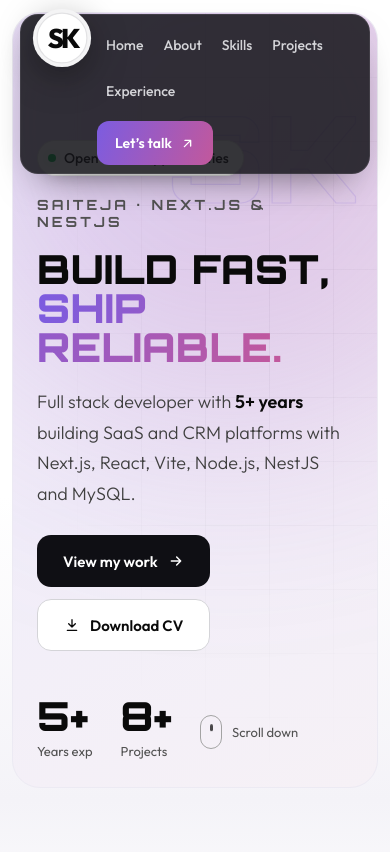
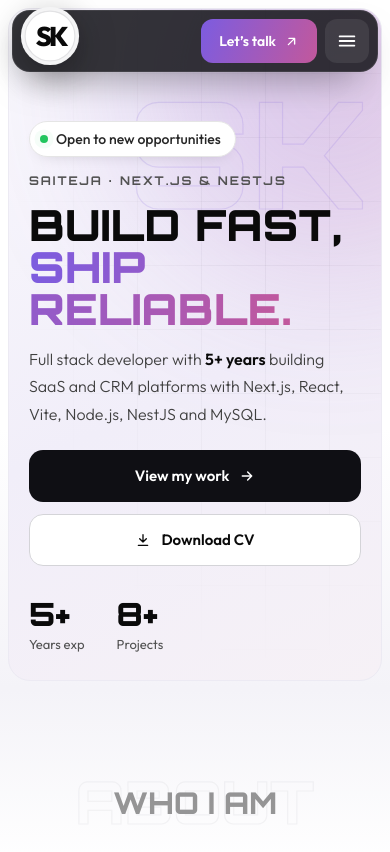
Before and after one commit to saitejak-dev26/portfolio, a Next.js app: page / in a window 390 px wide. Shown: the top 852 px of the page. Built offline with nearby package versions, Linux system fonts and the light colour scheme.

Commit message:
mobile responsive

```diff
--- a/app/globals.css
+++ b/app/globals.css
@@ -114,10 +114,25 @@ button, input, select, textarea { font: inherit; }
 .logo { position: absolute; left: 12px; top: -6px; }
 .logo svg { display: block; filter: drop-shadow(0 10px 18px rgba(0, 0, 0, 0.35)); transition: transform 0.6s var(--ease); }
 .logo:hover svg { transform: rotate(-8deg) scale(1.05); }
-@media (max-width: 720px) {
-  .nav-bar { padding-left: 76px; }
+.nav-toggle {
+  display: none; align-items: center; justify-content: center; width: 44px; height: 44px; padding: 0;
+  border: 0; border-radius: 12px; background: rgba(255, 255, 255, 0.08); color: #fff; cursor: pointer;
+  transition: background-color 0.25s;
+}
+.nav-toggle:hover { background: rgba(255, 255, 255, 0.16); }
+@media (max-width: 860px) {
+  .nav { top: 10px; padding: 0 12px; }
+  .nav-bar { padding: 8px 8px 8px 76px; }
+  .logo { left: 8px; top: -4px; }
   .logo svg { width: 60px; height: 60px; }
-  .nav-links a { padding: 10px 9px; font-size: 14px; }
+  .nav-cta { margin-left: auto; }
+  .nav-toggle { display: flex; }
+  .nav-links { display: none; order: 3; flex-basis: calc(100% + 68px); flex-direction: column; gap: 2px; padding: 8px 0 4px; margin-left: -68px; }
+  .nav-bar.open .nav-links { display: flex; }
+  .nav-links a { padding: 12px 14px; font-size: 16px; }
+}
+@media (max-width: 380px) {
+  .nav-cta { padding: 12px 14px; font-size: 13px; }
 }
 
 /* ─────────────────────────────────────────────────────────────
@@ -260,7 +275,7 @@ button, input, select, textarea { font: inherit; }
   transition: background-color 0.25s, color 0.25s, transform 0.3s var(--ease);
 }
 .arw:hover { background: var(--ink); color: #fff; transform: scale(1.06); }
-.track { display: flex; gap: 20px; transition: transform 0.8s var(--ease); }
+.track { --track-gap: 20px; display: flex; gap: var(--track-gap); transition: transform 0.8s var(--ease); }
 .pcard {
   flex: none; width: min(380px, 82vw); border-radius: 24px; border: 1px solid var(--line); background: #fff;
   overflow: hidden; display: flex; flex-direction: column;
@@ -385,3 +400,79 @@ textarea.fin { line-height: 1.6; resize: vertical; }
 .footer { max-width: 1180px; margin: 0 auto; padding: 24px 24px 32px; display: flex; flex-wrap: wrap; align-items: center; justify-content: space-between; gap: 12px; font-size: 14px; color: var(--muted); }
 .footer span { display: flex; align-items: center; gap: 10px; }
 .footer a { padding: 12px 0; }
+
+/* ─────────────────────────────────────────────────────────────
+   Responsive
+   ───────────────────────────────────────────────────────────── */
+@media (max-width: 860px) {
+  .about { padding: 88px 20px 80px; }
+  .skills-pad, .exp-pad { padding: 80px 20px; }
+  .projects { padding: 88px 0 80px; }
+  .stitle { margin-bottom: 40px; }
+  .hero-side { flex: 1 1 100%; flex-wrap: wrap; justify-content: flex-start; gap: 20px 32px; }
+  .scroll { display: none; }
+}
+
+@media (max-width: 600px) {
+  .container { padding: 0 16px; }
+  .hero-wrap, .contact-wrap { padding: 8px; }
+  .hero, .contact { border-radius: 22px; }
+  .hero { min-height: auto; }
+  .hero-content { gap: 28px; padding: 112px 20px 28px; }
+  .hero-main { gap: 16px; }
+  .hero-glow { width: 380px; height: 380px; right: -140px; top: -120px; filter: blur(90px); }
+  .hero-mono { top: 84px; right: 12px; font-size: 38vw; }
+  .hero h1 { font-size: clamp(34px, 11vw, 52px); }
+  .hero-lead { font-size: 16px; }
+  .typed { font-size: 12px; letter-spacing: 0.16em; }
+  .stat b { font-size: 32px; }
+  .btn-row { width: 100%; }
+  .btn-row .btn { flex: 1 1 auto; }
+
+  .about { padding: 72px 16px 64px; }
+  .about-grid { gap: 24px; }
+  .about-body { font-size: 16px; line-height: 1.75; }
+  .skills-pad, .exp-pad { padding: 64px 16px; }
+  .projects { padding: 72px 0 64px; }
+  .stitle { margin-bottom: 32px; }
+  .stitle .ghost { font-size: clamp(44px, 15vw, 72px); }
+
+  .skill-card { padding: 20px; gap: 16px; }
+  .skill-items { gap: 8px; }
+  .skill { padding: 8px 10px; gap: 8px; font-size: 14px; }
+  .skill .tile { width: 30px; height: 30px; border-radius: 8px; }
+
+  .ptabs { flex-wrap: nowrap; justify-content: flex-start; overflow-x: auto; margin: 0 -16px 24px; padding: 0 16px 4px; scrollbar-width: none; }
+  .ptabs::-webkit-scrollbar { display: none; }
+  .ptab { flex: none; }
+  .pcontrols { gap: 12px; margin-bottom: 20px; }
+  .progress { order: 3; flex-basis: 100%; max-width: none; }
+  .arw { width: 46px; height: 46px; }
+  .track { --track-gap: 14px; }
+  .pstage { height: 200px; }
+  .pbody { padding: 20px; }
+
+  .exp { gap: 24px; }
+  .exp-mark { width: 48px; height: 48px; border-radius: 14px; font-size: 18px; }
+  .exp-when { align-items: flex-start; text-align: left; }
+  .kpis { grid-template-columns: repeat(auto-fit, minmax(140px, 1fr)); gap: 10px; }
+  .kpi { padding: 16px; }
+  .kpi b { font-size: 26px; }
+  .exp ul { font-size: 15px; }
+  .subproject { padding: 18px; }
+
+  .contact-inner { gap: 36px; padding: 56px 16px 40px; }
+  .contact-copy p { font-size: 16px; }
+  .form { padding: 20px; border-radius: 18px; }
+  .footer { padding: 16px 16px 24px; }
+}
+
+@media (max-width: 380px) {
+  .skill-items { grid-template-columns: minmax(0, 1fr); }
+}
+
+/* Disable hover lift on touch devices so tapped cards don't stay "stuck" raised. */
+@media (hover: none) {
+  .card:hover, .pcard:hover, .btn:hover, .nav-cta:hover, .sbtn:hover { transform: none; }
+  .pcard:hover .pstage img { transform: none; }
+}
--- a/components/Nav.tsx
+++ b/components/Nav.tsx
@@ -1,3 +1,6 @@
+'use client';
+
+import { useEffect, useState } from 'react';
 import Logo from './Logo';
 
 const links = [
@@ -9,25 +12,55 @@ const links = [
 ];
 
 export default function Nav() {
+  const [open, setOpen] = useState(false);
+
+  // Close the mobile menu on Escape or when the viewport grows past the mobile breakpoint.
+  useEffect(() => {
+    if (!open) return;
+    const onKey = (e: KeyboardEvent) => e.key === 'Escape' && setOpen(false);
+    const mq = window.matchMedia('(min-width: 861px)');
+    const onMq = () => mq.matches && setOpen(false);
+    window.addEventListener('keydown', onKey);
+    mq.addEventListener('change', onMq);
+    return () => {
+      window.removeEventListener('keydown', onKey);
+      mq.removeEventListener('change', onMq);
+    };
+  }, [open]);
+
+  const close = () => setOpen(false);
+
   return (
     <header className="nav">
       <div className="nav-inner in">
-        <div className="nav-bar">
-          <nav aria-label="Primary" className="nav-links">
+        <div className={open ? 'nav-bar open' : 'nav-bar'}>
+          <nav id="primary-nav" aria-label="Primary" className="nav-links">
             {links.map((l) => (
-              <a key={l.href} href={l.href}>
+              <a key={l.href} href={l.href} onClick={close}>
                 {l.label}
               </a>
             ))}
           </nav>
-          <a href="#contact" className="nav-cta gbg">
+          <a href="#contact" className="nav-cta gbg" onClick={close}>
             Let’s talk
             <svg aria-hidden="true" width="15" height="15" viewBox="0 0 24 24" fill="none" stroke="currentColor" strokeWidth="2.2" strokeLinecap="round" strokeLinejoin="round">
               <path d="M7 17L17 7M8 7h9v9" />
             </svg>
           </a>
+          <button
+            type="button"
+            className="nav-toggle"
+            aria-expanded={open}
+            aria-controls="primary-nav"
+            aria-label={open ? 'Close menu' : 'Open menu'}
+            onClick={() => setOpen((o) => !o)}
+          >
+            <svg aria-hidden="true" width="22" height="22" viewBox="0 0 24 24" fill="none" stroke="currentColor" strokeWidth="2" strokeLinecap="round">
+              {open ? <path d="M6 6l12 12M18 6L6 18" /> : <path d="M4 7h16M4 12h16M4 17h16" />}
+            </svg>
+          </button>
         </div>
-        <a href="#top" className="logo" aria-label="Saiteja — home">
+        <a href="#top" className="logo" aria-label="Saiteja — home" onClick={close}>
           <Logo />
         </a>
       </div>
--- a/components/Projects.tsx
+++ b/components/Projects.tsx
@@ -1,6 +1,6 @@
 'use client';
 
-import { useMemo, useState } from 'react';
+import { useMemo, useRef, useState } from 'react';
 import type { Project } from '@/data/site';
 import type { Tag as TagT } from '@/lib/icons';
 import SectionTitle from './SectionTitle';
@@ -33,6 +33,24 @@ export default function Projects({ projects }: { projects: ProjectView[] }) {
   const pad = (x: number) => String(x).padStart(2, '0');
   const prev = () => setIndex(off === 0 ? n - 1 : off - 1);
   const next = () => setIndex(off >= n - 1 ? 0 : off + 1);
+
+  // Horizontal swipe on touch screens; ignores mostly-vertical gestures so page scroll still works.
+  const touch = useRef<{ x: number; y: number } | null>(null);
+  const onTouchStart = (e: React.TouchEvent) => {
+    const t = e.touches[0];
+    touch.current = { x: t.clientX, y: t.clientY };
+  };
+  const onTouchEnd = (e: React.TouchEvent) => {
+    const start = touch.current;
+    touch.current = null;
+    if (!start) return;
+    const t = e.changedTouches[0];
+    const dx = t.clientX - start.x;
+    const dy = t.clientY - start.y;
+    if (Math.abs(dx) < 40 || Math.abs(dx) < Math.abs(dy)) return;
+    if (dx < 0) next();
+    else prev();
+  };
 
   return (
     <section id="projects" className="section projects">
@@ -79,7 +97,11 @@ export default function Projects({ projects }: { projects: ProjectView[] }) {
           </div>
         </div>
 
-        <div className="track" style={{ transform: `translateX(calc(-${off} * (min(380px, 82vw) + 20px)))` }}>
+        <div
+          className="track"
+          onTouchStart={onTouchStart}
+          onTouchEnd={onTouchEnd}
+          style={{ transform: `translateX(calc(-${off} * (min(380px, 82vw) + var(--track-gap))))` }}>
           {list.map((p) => (
             <article key={p.title} className={p.inDevelopment ? 'pcard dev' : 'pcard'}>
               <div className="pstage" style={{ background: p.bg }}>
```
